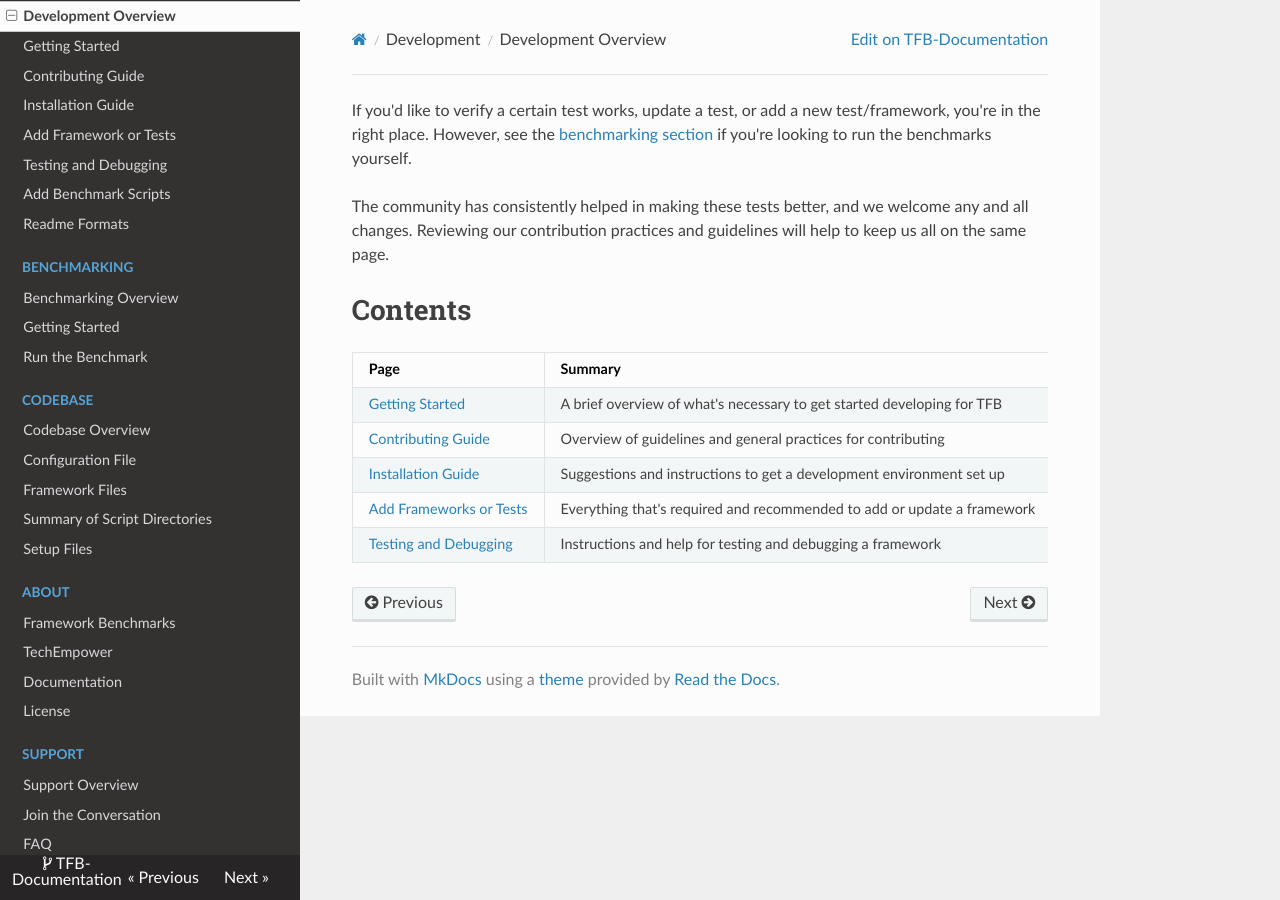
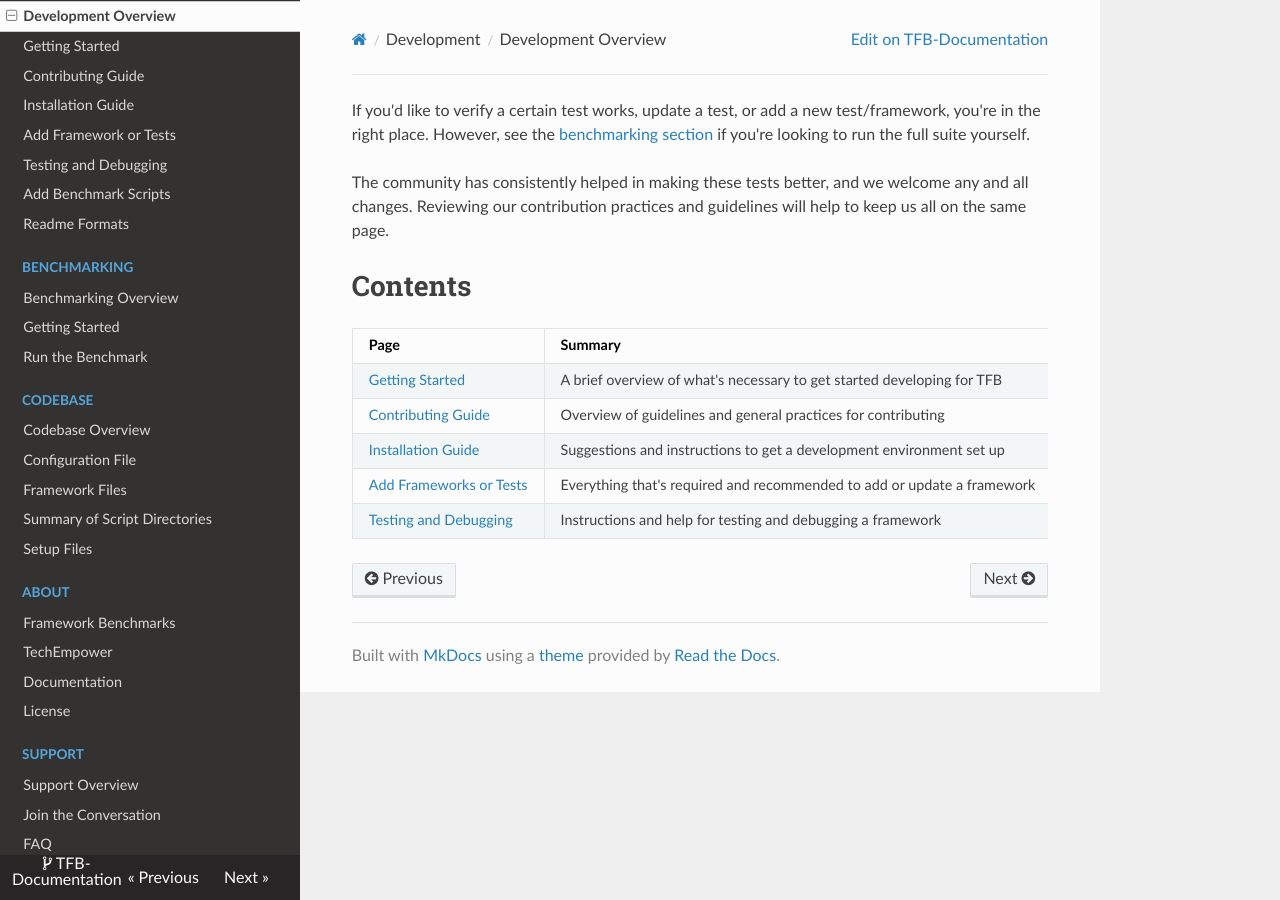
Before and after one commit to nbrady-techempower/TFB-Documentation, an MkDocs documentation site: the page built from docs/Development/index.md, in a window 1280 px wide. Built offline with MkDocs 1.6.1, drawn with Linux system fonts in a browser that asks for light colours; nearby versions of some CDN libraries; old or Windows-style settings are respelled for this version of MkDocs.

Commit message:
clarified purpose of Development section

```diff
--- a/docs/Development/index.md
+++ b/docs/Development/index.md
@@ -1,7 +1,7 @@
 If you'd like to verify a certain test works, update a test, or
 add a new test/framework, you're in the right place.
 However, see the [benchmarking section](../Benchmarking)
-if you're looking to run the benchmarks yourself.
+if you're looking to run the full suite yourself.
 
 The community has consistently helped in making these tests better,
 and we welcome any and all changes. Reviewing our contribution
```
